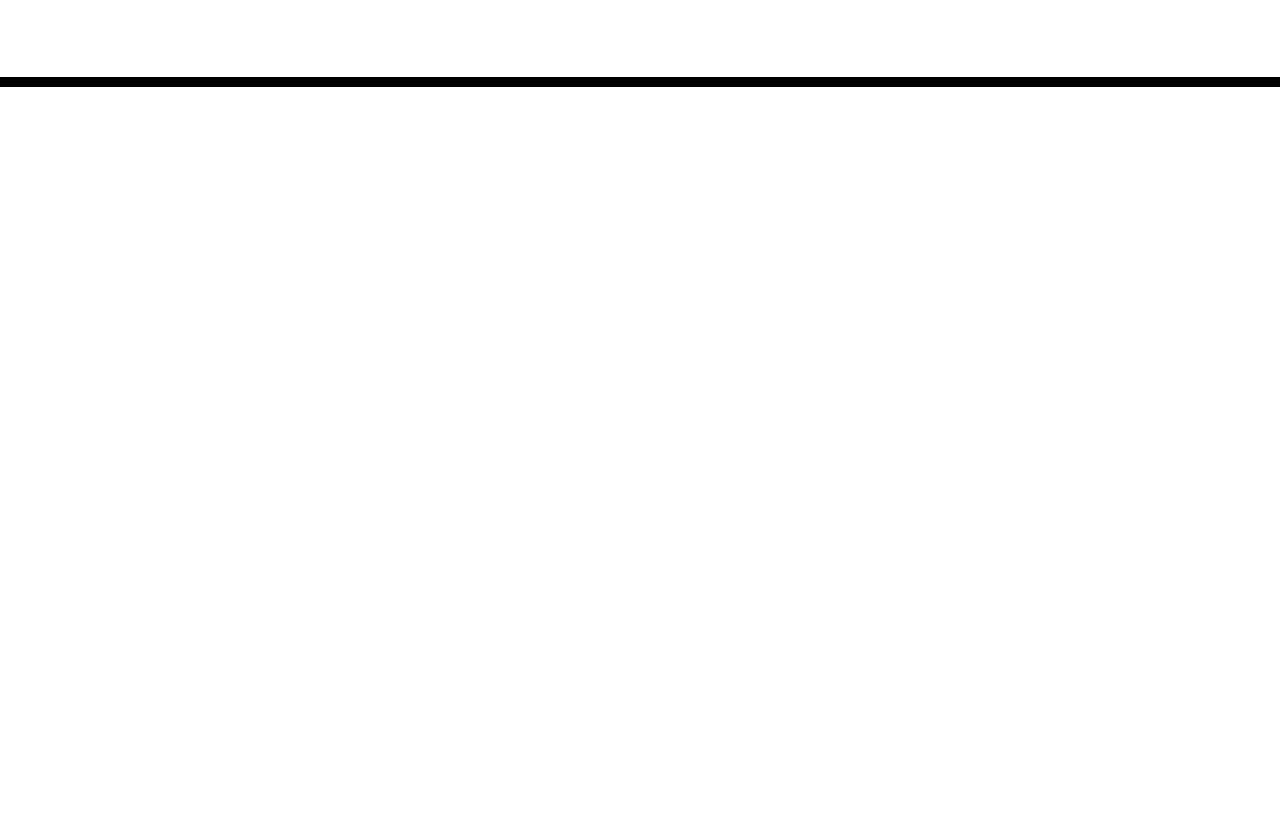
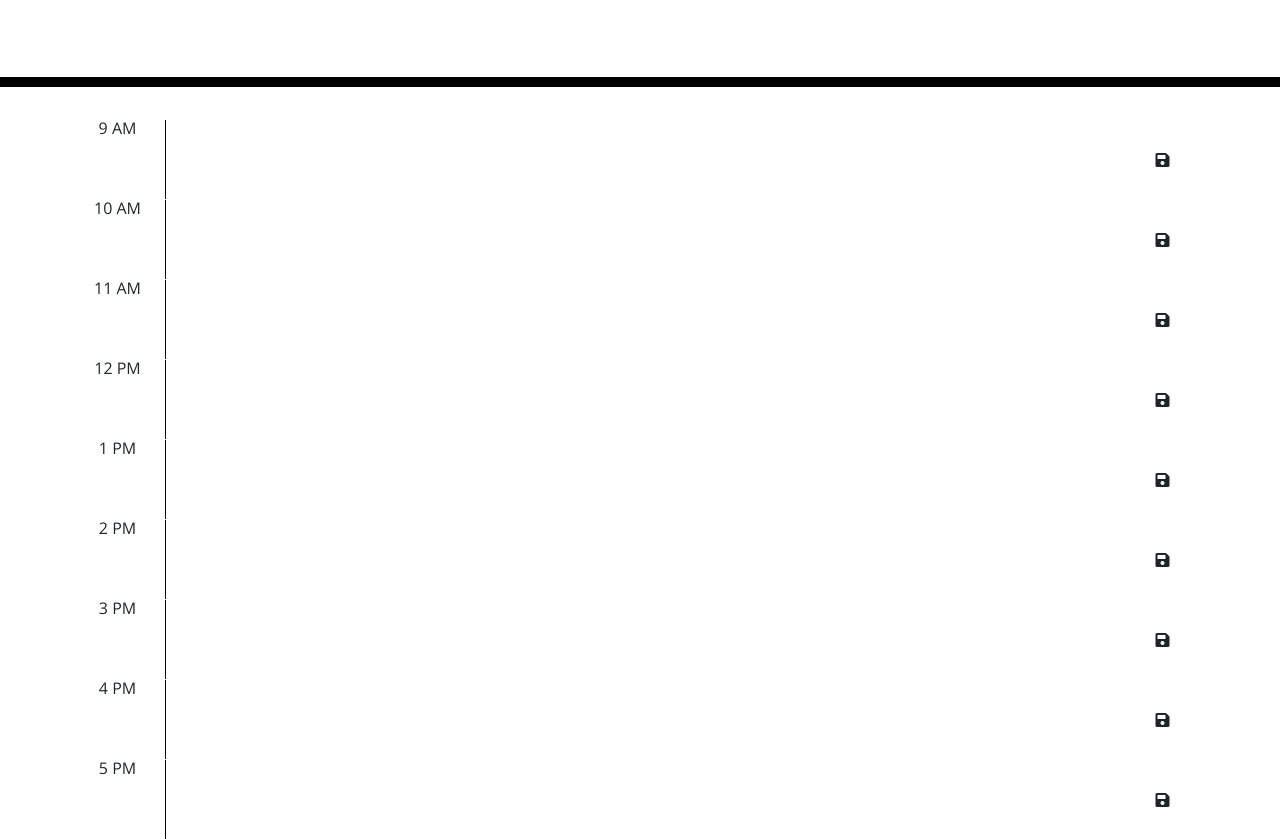
Before and after one commit to cameronquicksall/workday-scheduler, a plain HTML site: page index.html in a window 1280 px wide. Shown: the part 181-1020 px from the top of the page. Before the commit the page ends 800 px from the top, so only its background shows below. Drawn offline with nearby package versions, Linux system fonts and the light colour scheme; files that its build step writes are made by us from their sources.

Commit message:
added timeblocks

```diff
--- a/index.html
+++ b/index.html
@@ -29,7 +29,60 @@
             <p id="currentDay" class="lead"></p>
     </header>
     <div class="container">
-    <!-- Timeblocks go here -->
+        <!-- 9 AM -->
+        <div class="row time-block" id="9">
+            <div class="col-sm-1">9 AM</div>
+                <textarea class="col-sm-10"></textarea>
+            <button class="btn col-sm-1"><i class="fas fa-save"></i></button>
+        </div>
+        <!--10 AM-->
+            <div class="row time-block" id="10">
+                <div class="col-sm-1">10 AM</div>
+                    <textarea class="col-sm-10"></textarea>
+                <button class="btn col-sm-1 "><i class="fas fa-save"></i></button>
+            </div>
+            <!-- 11 AM-->
+        <div class="row time-block" id="11">
+                <div class="col-sm-1">11 AM</div>
+                    <textarea class="col-sm-10"></textarea>
+                <button class="btn col-sm-1"><i class="fas fa-save"></i></button>
+            </div>
+            <!-- 12 PM-->
+        <div class="row time-block" id="12">
+                <div class="col-sm-1">12 PM</div>
+                    <textarea class="col-sm-10"></textarea>
+                <button class="btn col-sm-1"><i class="fas fa-save"></i></button>
+        </div>
+        <!-- 1 PM-->
+        <div class="row time-block" id="1">
+                <div class="col-sm-1">1 PM</div>
+                    <textarea class="col-sm-10"></textarea>
+            <button class="btn col-sm-1"><i class="fas fa-save"></i></button>
+        </div>
+        <!-- 2 PM-->
+        <div class="row time-block" id="2">
+                <div class="col-sm-1">2 PM</div>
+                    <textarea class="col-sm-10"></textarea>
+            <button class="btn col-sm-1"><i class="fas fa-save"></i></button>
+        </div>
+        <!-- 3 PM-->
+        <div class="row time-block" id="3">
+                <div class="col-sm-1">3 PM</div>
+                    <textarea class="col-sm-10"></textarea>
+            <button class="btn col-sm-1"><i class="fas fa-save"></i></button>
+        </div>
+        <!-- 4 PM-->
+        <div class="row time-block" id="4">
+                <div class="col-sm-1">4 PM</div>
+                    <textarea class="col-sm-10"></textarea>
+            <button class="btn col-sm-1"><i class="fas fa-save"></i></button>
+        </div>
+        <!-- 5 PM-->
+        <div class="row time-block" id="5">
+                <div class="col-sm-1">5 PM</div>
+                    <textarea class="col-sm-10"></textarea>
+            <button class="btn col-sm-1"><i class="fas fa-save"></i></button>
+        </div>
     </div>
 
     <script src="https://code.jquery.com/jquery-3.4.1.min.js"></script>
```
